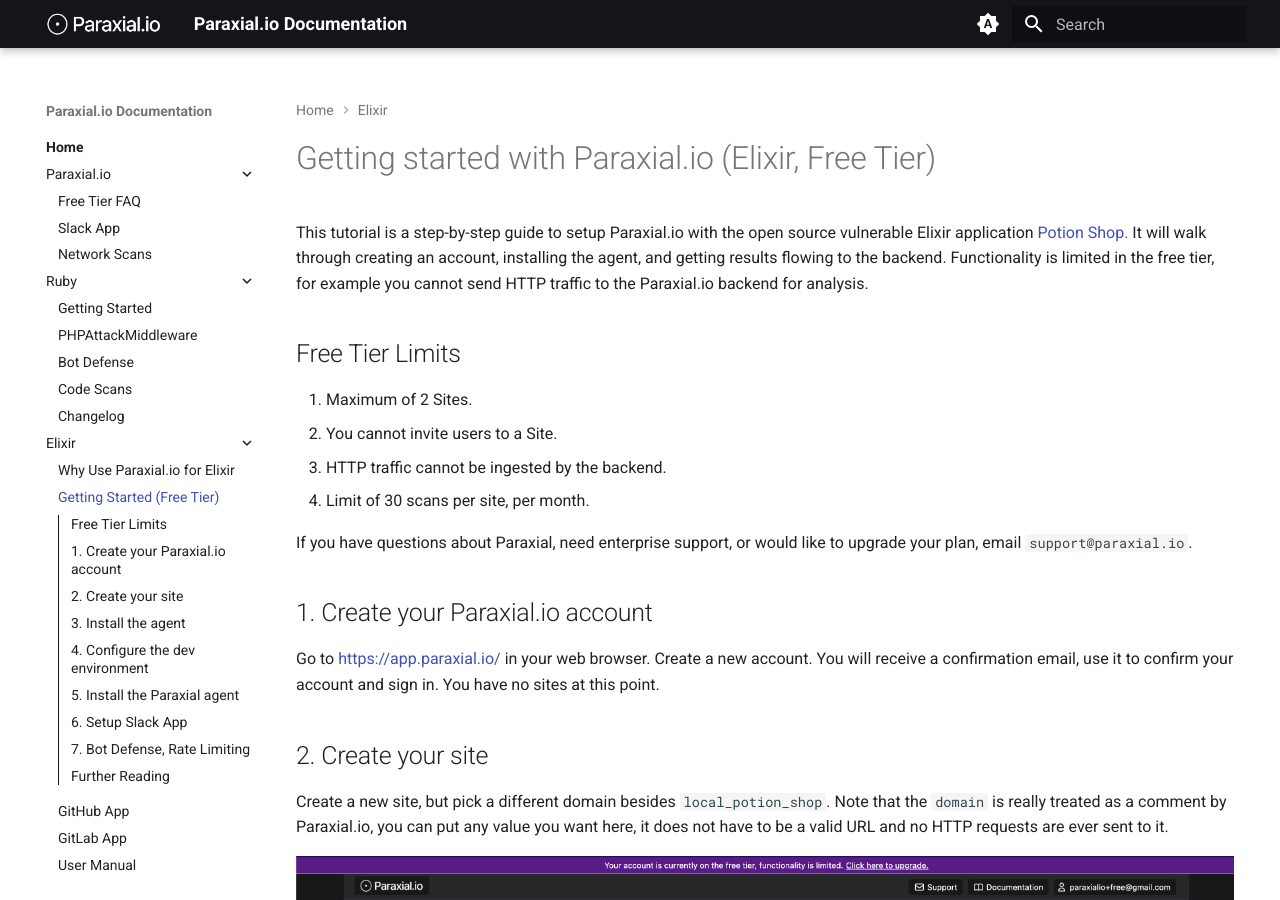
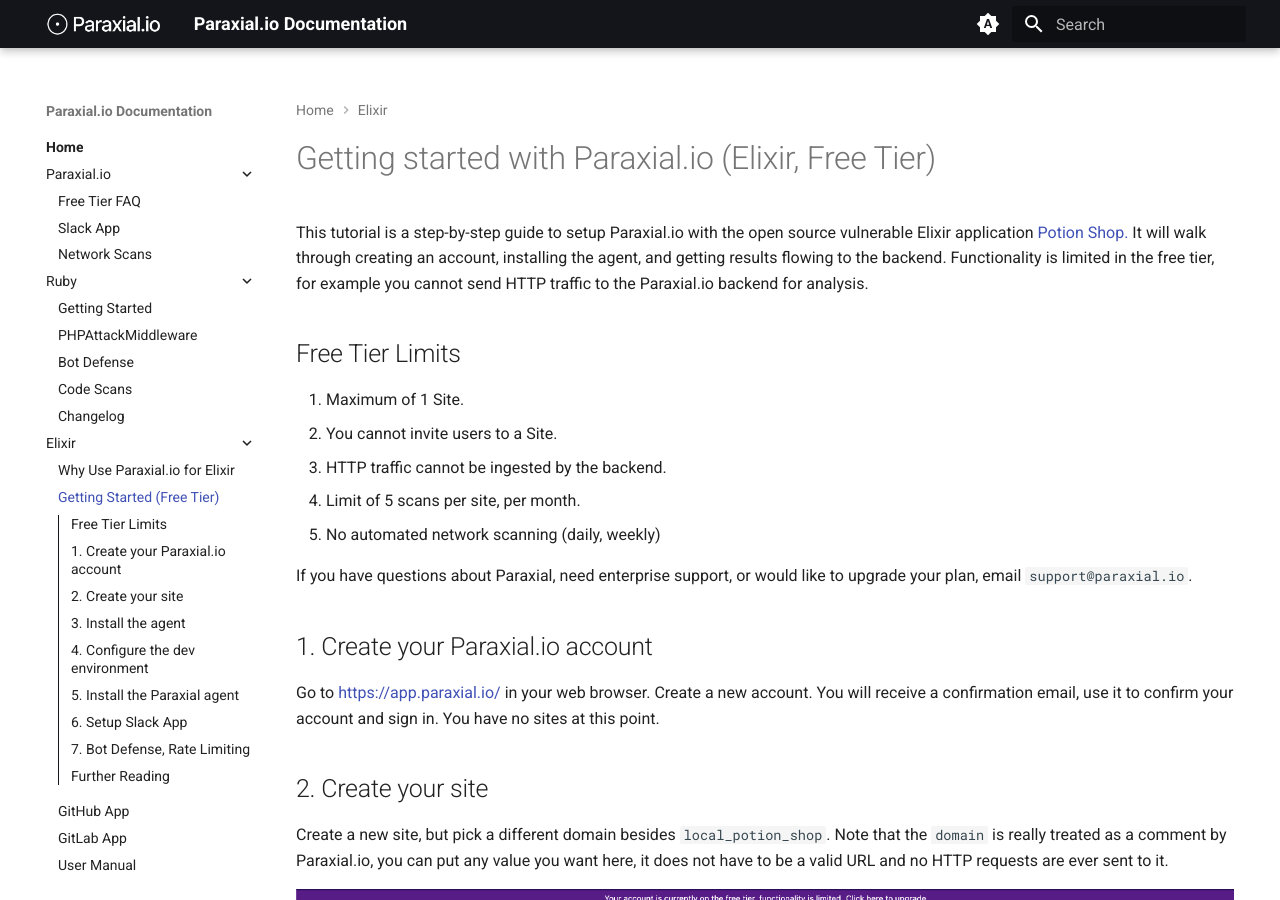
Before and after one commit to paraxialio/documentation, an MkDocs documentation site: the page built from docs/elixir/start.md, in a window 1280 px wide and 900 px high. Built offline with MkDocs 1.6.1 and Material for MkDocs 9.7.7, drawn with Linux system fonts in a browser that asks for light colours.

Commit message:
Free tier, Elixir and Ruby

```diff
--- a/docs/elixir/start.md
+++ b/docs/elixir/start.md
@@ -4,10 +4,13 @@
 
 ## Free Tier Limits
 
-1. Maximum of 2 Sites.
-2. You cannot invite users to a Site.
-3. HTTP traffic cannot be ingested by the backend.
-4. Limit of 30 scans per site, per month.
+<ol class="list-decimal pl-10 space-y-2">
+<li>Maximum of 1 Site.</li>
+<li>You cannot invite users to a Site.</li>
+<li>HTTP traffic cannot be ingested by the backend.</li>
+<li>Limit of 5 scans per site, per month.</li>
+<li>No automated network scanning (daily, weekly)</li>
+</ol>
 
 If you have questions about Paraxial, need enterprise support, or would like to upgrade your plan, email `support@paraxial.io`.
 
```
Also changed, not shown: docs/ruby/start.md (+7 -4 lines).
